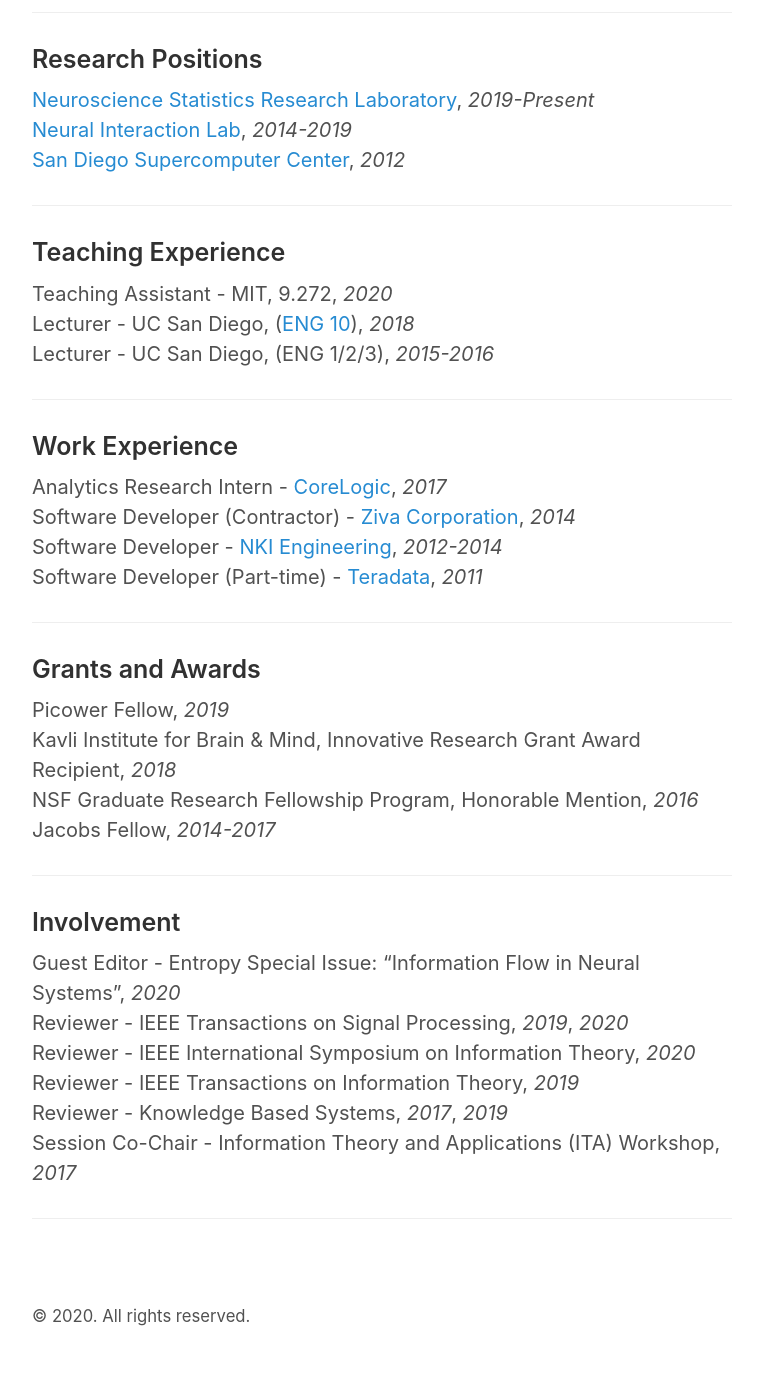
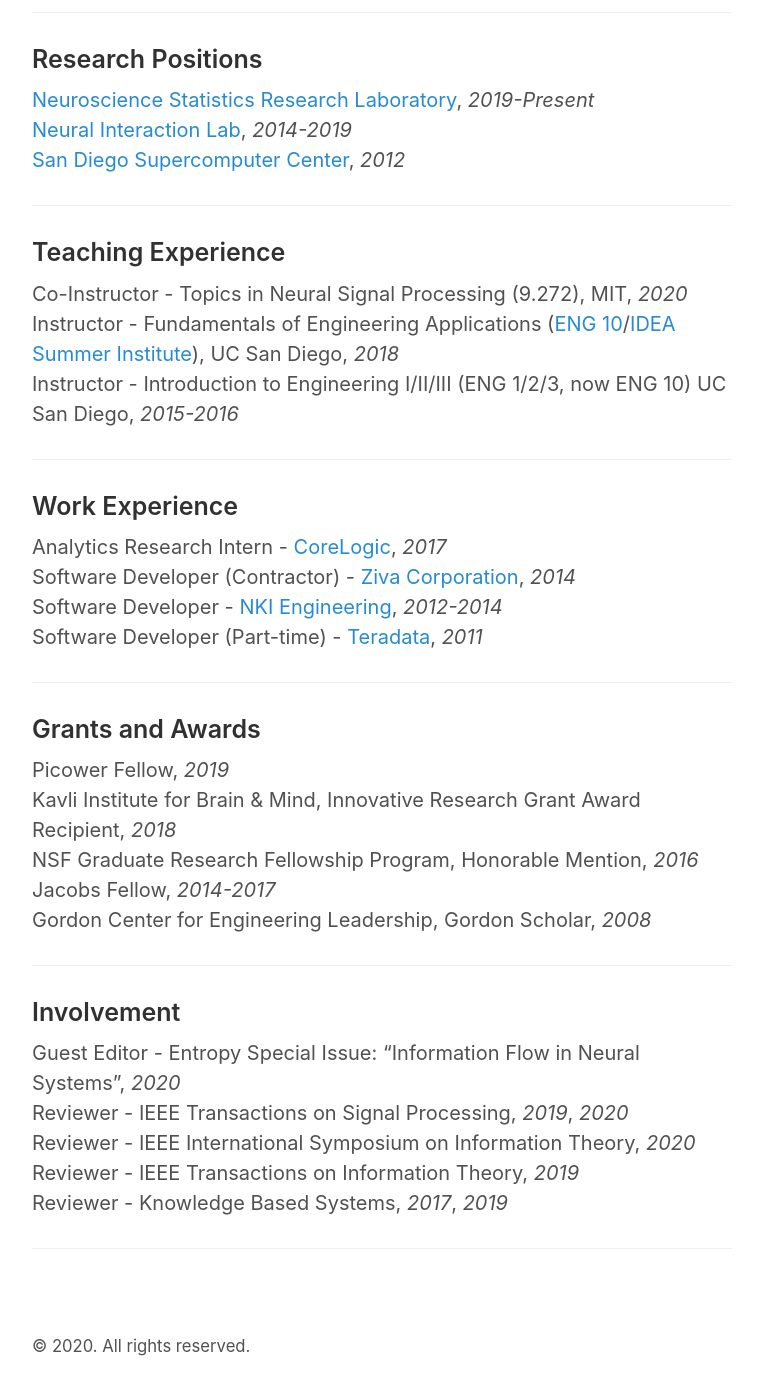
Before and after one commit to gabeschamberg/gabeschamberg.github.io, a Jekyll site: the page built from cv.md, in a window 1280 px wide and 1400 px high, scrolled down 1812 px. Shown: the top 1395 px of the window, without its empty margins (258-1021 px from the left). Built offline with Jekyll 4.4.1, drawn with Linux system fonts in a browser that asks for light colours; nearby versions of some CDN libraries; before the commit the page ends 3182 px from its top, so only the background shows below that.

Commit message:
updated cv

```diff
--- a/cv.md
+++ b/cv.md
@@ -49,6 +49,7 @@
 -----
 
 ### Talks
+
 IEEE International Symposium on Information Theory (ISIT), *July 2019* \\
 NSRL Seminar, MIT, *March 2019* \\
 ISS Seminar, Harvard, *March 2019* \\
@@ -77,9 +78,9 @@
 
 ### Teaching Experience
 
-Teaching Assistant - MIT, 9.272, *2020* \\
-Lecturer - UC San Diego, ([ENG 10](http://jacobsschool.ucsd.edu/idea/eng10/index.html)), *2018* \\
-Lecturer - UC San Diego, (ENG 1/2/3), *2015-2016*
+Co-Instructor - Topics in Neural Signal Processing (9.272), MIT, *2020* \\
+Instructor - Fundamentals of Engineering Applications ([ENG 10](http://jacobsschool.ucsd.edu/idea/eng10/index.html)/[IDEA Summer Institute](http://jacobsschool.ucsd.edu/idea/programs/freshman_summer_institute.shtml)), UC San Diego, *2018* \\
+Instructor - Introduction to Engineering I/II/III (ENG 1/2/3, now ENG 10) UC San Diego, *2015-2016*
 
 -----
 
@@ -105,18 +106,18 @@
 Picower Fellow, *2019* \\
 Kavli Institute for Brain & Mind, Innovative Research Grant Award Recipient, *2018* \\
 NSF Graduate Research Fellowship Program, Honorable Mention, *2016* \\
-Jacobs Fellow, *2014-2017*
+Jacobs Fellow, *2014-2017* \\
+Gordon Center for Engineering Leadership, Gordon Scholar, *2008*
 
 -----
 
 ### Involvement
 
-
 Guest Editor - Entropy Special Issue: "Information Flow in Neural Systems", *2020* \\
 Reviewer - IEEE Transactions on Signal Processing, *2019*, *2020* \\
 Reviewer - IEEE International Symposium on Information Theory, *2020* \\
 Reviewer - IEEE Transactions on Information Theory, *2019* \\
-Reviewer - Knowledge Based Systems, *2017*, *2019* \\
-Session Co-Chair - Information Theory and Applications (ITA) Workshop, *2017*
+Reviewer - Knowledge Based Systems, *2017*, *2019*
+<!--Session Co-Chair - Information Theory and Applications (ITA) Workshop, *2017*-->
 
 -----
```
